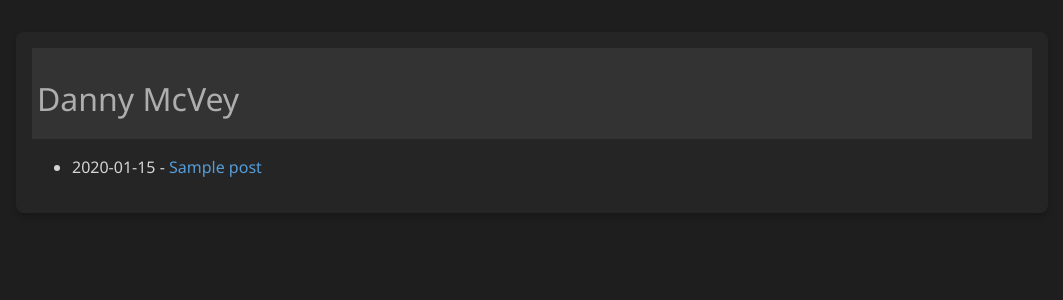
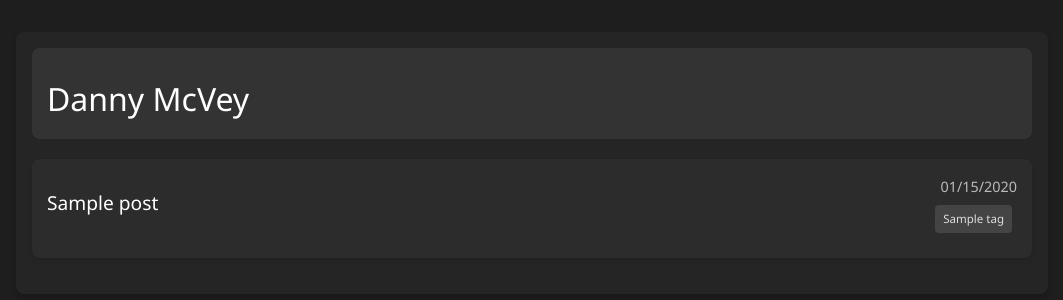
Before and after one commit to danmaps/danmaps.github.io, a Flask app: template templates/index.html in a window 1280 px wide. Shown: the top 300 px of the page, without its empty margins (108-1171 px from the left). Run offline with Flask 3, Linux system fonts and the light colour scheme; the template is opened without the code that fills it: most values are stand-ins (such as "Sample title", 1, 10 or a date in 2020); some libraries are stand-ins or nearby versions.

Commit message:
nice looking cards

```diff
--- a/static/styles.css
+++ b/static/styles.css
@@ -5,14 +5,16 @@ html {
 
 /* home-link class */
 .home-link {
-    color: #aeaeae;
+    color: white;
 }
 
 /* header */
 header {
     background-color: #333333;
     padding: 5px;
-    }
+    padding-left: 15px;
+    border-radius: 8px;
+}
 
 body {
     font-family: 'Segoe UI', Tahoma, Geneva, Verdana, sans-serif;
@@ -51,7 +53,6 @@ p {
 }
 
 a {
-    color: #569cd6;
     text-decoration: none;
 }
 
@@ -113,8 +114,7 @@ button:disabled, .btn:disabled {
     color: #d4d4d4;
 }
 
-
-/* Container for language label and copy button */
+/* Container for code language label and copy button */
 .code-controls {
     display: flex;
     justify-content: space-between;
@@ -129,7 +129,6 @@ button:disabled, .btn:disabled {
 .code-language {
     font-size: 0.75em;
     color: #888;
-
 }
 
 .copy-button {
@@ -169,20 +168,111 @@ pre code {
 
 /* tags */
 .post-tags {
-    margin-top: 10px;
+    margin-bottom: 0em;
     font-size: 0.9em;
     color: #555;
 }
 
 .post-tag {
-    background-color: #f0f0f0;
+    background-color: #424242;
     padding: 3px 6px;
     margin-right: 5px;
     border-radius: 3px;
     text-decoration: none;
-    color: #333;
+    color: #9c9c9c;
 }
 
 .post-tag:hover {
-    background-color: #e0e0e0;
+    background-color: #4e4e4e;
 }
+
+/* Post List and Cards */
+.post-list {
+    margin: 20px 0;
+}
+
+.post-card {
+    background-color: #2c2c2c;
+    padding: 15px;
+    margin-bottom: 20px;
+    border-radius: 8px;
+    box-shadow: 0 2px 4px rgba(0, 0, 0, 0.1);
+    transition: transform 0.2s ease;
+}
+
+.post-card:hover {
+    transform: translateY(-5px);
+}
+
+.post-header {
+    display: flex;
+    justify-content: space-between;
+    align-items: center;
+    margin-bottom: 10px;
+}
+
+.post-title {
+    margin: 0;
+    font-size: 1.2em;
+}
+
+.post-title a {
+    text-decoration: none;
+    color: #00aaff;
+}
+
+.post-title a:hover {
+    text-decoration: none;
+}
+
+.post-meta {
+    text-align: right;
+}
+
+.post-date {
+    font-size: 0.9em;
+    color: #bbb;
+    margin-bottom: 5px;
+}
+
+.post-tags {
+    margin-top: 5px;
+}
+
+.post-tag {
+    background-color: #444;
+    color: #ddd;
+    padding: 5px 8px;
+    border-radius: 4px;
+    font-size: 0.8em;
+    margin-left: 5px;
+    display: inline-block;
+    transition: background-color 0.2s ease;
+}
+
+.post-tag:hover {
+    background-color: #666;
+}
+
+.post-card-link {
+    text-decoration: none;
+    color: inherit;
+    display: block;
+}
+
+.post-card-link:hover {
+    text-decoration: none;
+}
+
+.post-card-link:hover .post-card {
+    transform: translateY(-5px);
+    box-shadow: 0 4px 6px rgba(0, 0, 0, 0.3);
+}
+
+.post-card-link h2.post-title a {
+    text-decoration: none;
+}
+
+.post-card-link h2.post-title a:hover {
+    text-decoration: none; /* Ensure no underline on hover */
+}
--- a/templates/index.html
+++ b/templates/index.html
@@ -1,14 +1,31 @@
 {% extends "base.html" %}
 
-{% block title %}Danny McVey{% endblock %}
+{% block title %}
+  Danny McVey
+{% endblock %}
 
 {% block content %}
-<ul>
+<div class="post-list">
   {% for post in posts %}
-    {# Only show posts if there is no 'stub' tag #}
     {% if 'stub' not in post.tags %}
-    <li>{{ post.date.strftime('%Y-%m-%d') }} - <a href="{{ url_for('post', post_name=post['name']) }}">{{ post.title }}</a></li>
+    <a href="{{ url_for('post', post_name=post['name']) }}" class="post-card-link">
+      <div class="post-card">
+        <div class="post-header">
+          <h2 class="post-title">{{ post.title }}</h2>
+          <div class="post-meta">
+            <span class="post-date">{{ post.date.strftime('%m/%d/%Y') }}</span>
+            {% if post.tags %}
+            <div class="post-tags">
+              {% for tag in post.tags %}
+                <span class="post-tag">{{ tag }}</span>
+              {% endfor %}
+            </div>
+            {% endif %}
+          </div>
+        </div>
+      </div>
+    </a>
     {% endif %}
   {% endfor %}
-</ul>
+</div>
 {% endblock %}
--- a/templates/post.html
+++ b/templates/post.html
@@ -11,9 +11,8 @@
         <!-- Display the tags at the top -->
         {% if tags %}
         <p class="post-tags">
-            Tags:
             {% for tag in tags %}
-                <span class="post-tag">{{ tag }}</span>{% if not loop.last %}, {% endif %}
+                <span class="post-tag">{{ tag }}</span>{% if not loop.last %} {% endif %}
             {% endfor %}
         </p>
         {% endif %}
```
